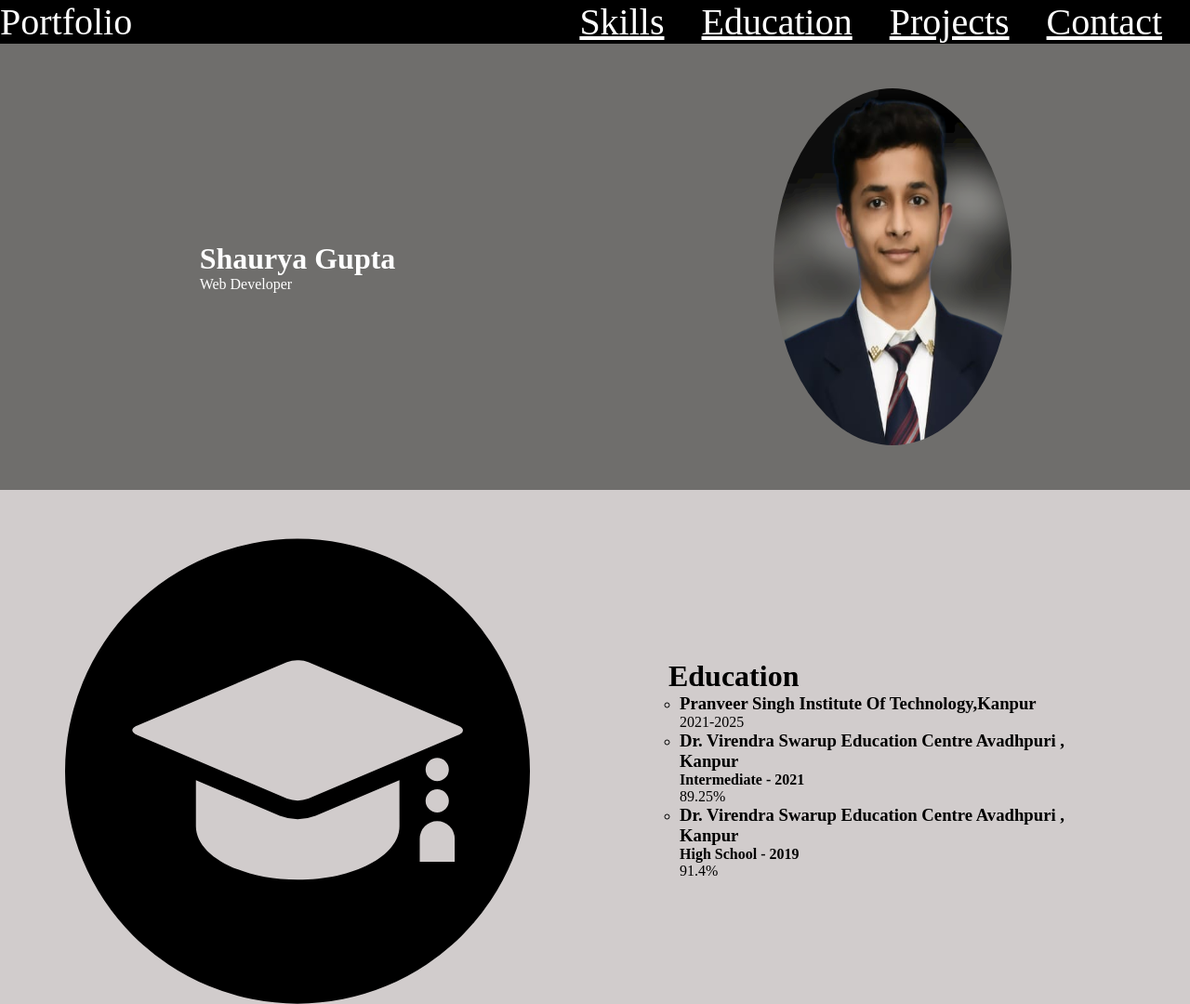
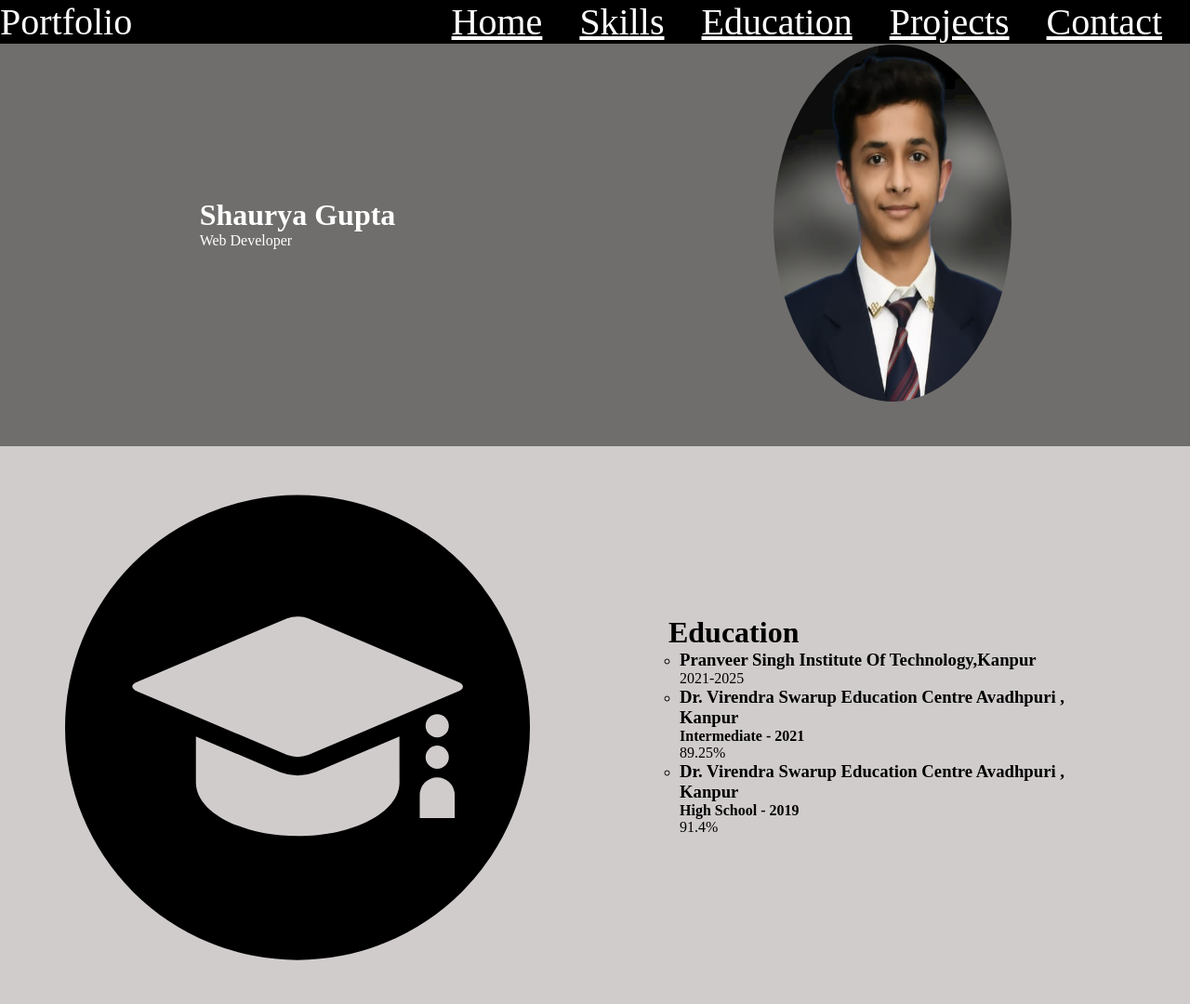
Before and after one commit to ShauryaGuptaCS/portfolio, a plain HTML site: page index.html in a window 1280 px wide. Shown: the top 1080 px of the page at 93% size. Drawn offline with Linux system fonts and the light colour scheme.

Commit message:
updated index.html and style.css updated navbar

```diff
--- a/index.html
+++ b/index.html
@@ -12,13 +12,14 @@
     <div class="navbar">
         <p class="navbar-heading">Portfolio</p>
         <ul class="navbar-ul">
+            <li><a href="#home">Home</a></li>
             <li><a href="#skill">Skills</a></li>
             <li><a href="#edu">Education</a></li>
             <li><a href="#proj">Projects</a></li>
             <li><a href="#cont">Contact</a></li>
         </ul>
     </div>
-    <div class="d1">
+    <div id="home" class="d1">
         <div class="left">
             <ul class="left_ul">
                 <li><h1>Shaurya Gupta</h1></li>
--- a/style.css
+++ b/style.css
@@ -21,6 +21,8 @@ html, body{
     display:flex;
     justify-content: space-between;
     font-size: 40px;
+    position: fixed;
+    width: 100%;
 }
 
 .d1{
```
